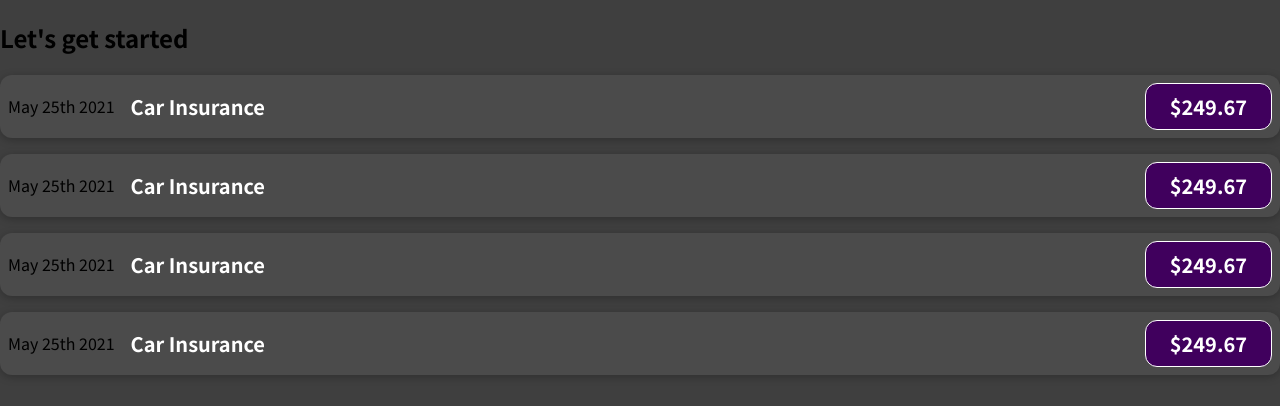
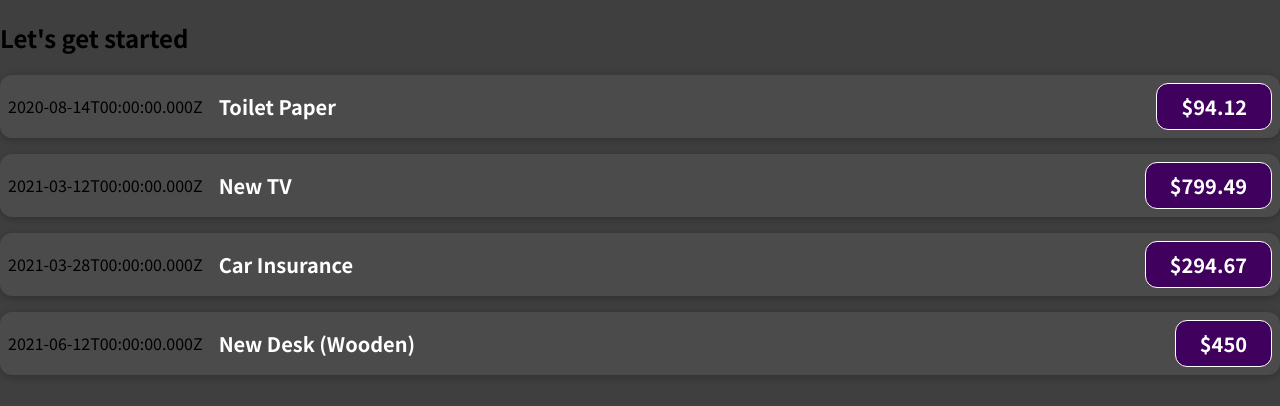
Before and after one commit to ssonko94/React-The-Complete-Guide, a React (Create React App) app: page / in a window 1280 px wide. Shown: the top 406 px of the page. Built offline with nearby package versions, Linux system fonts and the light colour scheme.

Commit message:
accept the data via props to transform the element into a more dynamic element

```diff
--- a/src/components/ExpenseItem.js
+++ b/src/components/ExpenseItem.js
@@ -1,13 +1,13 @@
 import React from "react";
 import "./ExpenseItem.css";
 
-export default function ExpenseItem() {
+export default function ExpenseItem({ title, amount, date }) {
   return (
     <div className="expense-item">
-      <div>May 25th 2021</div>
+      <div>{date.toISOString()}</div>
       <div className="expense-item__description">
-        <h2>Car Insurance</h2>
-        <div className="expense-item__price">$249.67</div>
+        <h2>{title}</h2>
+        <div className="expense-item__price">${amount}</div>
       </div>
     </div>
   );
```
